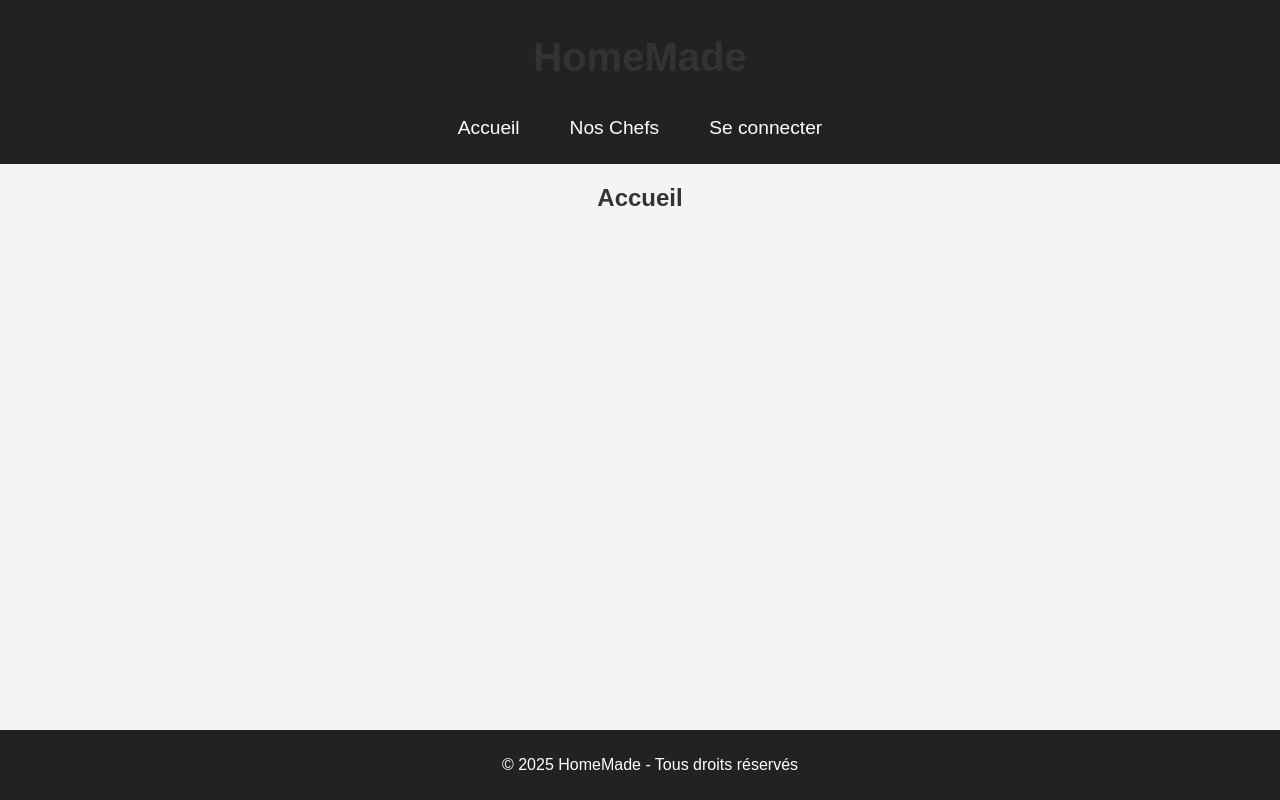
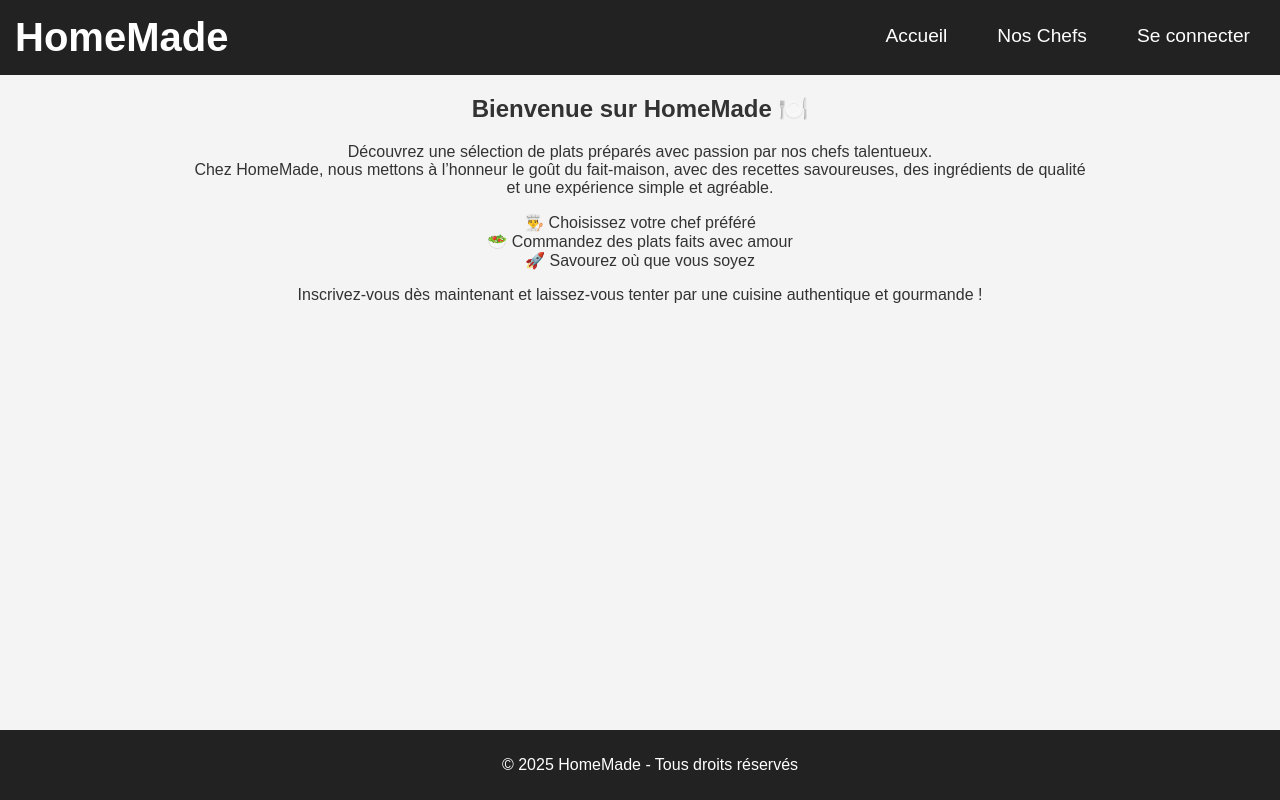
Before and after one commit to RubnK/homemade-vuejs, a Vue app: page / in a window 1280 px wide. Built offline with nearby package versions, Linux system fonts and the light colour scheme.

Commit message:
Mise à jour de l'interface utilisateur : amélioration de l'indentation, suppression du logo SVG, ajout de styles CSS pour le header et la page d'accueil, et réorganisation du code dans plusieurs composants.

```diff
--- a/src/assets/main.css
+++ b/src/assets/main.css
@@ -12,6 +12,14 @@ header {
   background-color: #222;
   padding: 15px;
   text-align: center;
+  display: flex;
+  flex-direction: row;
+  justify-content: space-between;
+}
+
+header h1 {
+  color: white;
+  margin: 0;
 }
 
 nav {
@@ -106,6 +114,11 @@ table {
   margin: 20px auto;
 }
 
+.home{
+  width: 70%;
+  margin: auto;
+}
+
 /* Forms */
 form {
   display: flex;
@@ -143,4 +156,7 @@ input:focus {
       flex-direction: column;
       gap: 10px;
   }
+  header{
+      flex-direction: column;
+  }
 }
--- a/src/components/Footer.vue
+++ b/src/components/Footer.vue
@@ -1,5 +1,5 @@
 <template>
     <footer>
-      <p>&copy; 2025 HomeMade - Tous droits réservés</p>
+        <p>&copy; 2025 HomeMade - Tous droits réservés</p>
     </footer>
-  </template>
+</template>
--- a/src/pages/Home.vue
+++ b/src/pages/Home.vue
@@ -1,10 +1,21 @@
 <template>
-    <div>
-      <h2>Accueil</h2>
+    <div class="home">
+        <h2>Bienvenue sur HomeMade 🍽️</h2>
         <p v-if="authStore.user">Bienvenue, {{ authStore.user.name }}</p>
-      <nav>
-        <button v-if="authStore.user" @click="authStore.logout">Se déconnecter</button><br>
-      </nav>
+        <p>
+            Découvrez une sélection de plats préparés avec passion par nos chefs talentueux. <br>
+            Chez HomeMade, nous mettons à l’honneur le goût du fait-maison, avec des recettes savoureuses, des ingrédients de qualité et une expérience simple et agréable.
+        </p>
+        <p>
+            👨‍🍳 Choisissez votre chef préféré<br>
+            🥗 Commandez des plats faits avec amour<br>
+            🚀 Savourez où que vous soyez
+        </p>
+        <p v-if="!authStore.user">
+            Inscrivez-vous dès maintenant et laissez-vous tenter par une cuisine authentique et gourmande !
+        </p>
+
+        <button v-if="authStore.user" @click="authStore.logout">Se déconnecter</button>
     </div>
 </template>
 
--- a/src/pages/Login.vue
+++ b/src/pages/Login.vue
@@ -7,7 +7,7 @@
         <button type="submit">Se connecter</button>
       </form>
       <p v-if="errorMessage" class="error">{{ errorMessage }}</p>
-      <router-link to="/register">Créer un compte</router-link>
+      <router-link to="/register">Pas encore de compte ? Inscrivez-vous</router-link>
     </div>
   </template>
 
```
Also changed, not shown: src/App.vue (+5 -5 lines), src/assets/logo.svg (deleted), src/components/Cart.vue (indentation only), src/main.js (indentation only), src/pages/Chefs.vue (indentation only), src/pages/Register.vue (indentation only), src/stores/auth.js (indentation only), src/stores/cart.js (indentation only), 1 other file (tests, documents, lock files or other folders). Lines whose indentation alone changed are shown as unchanged.
